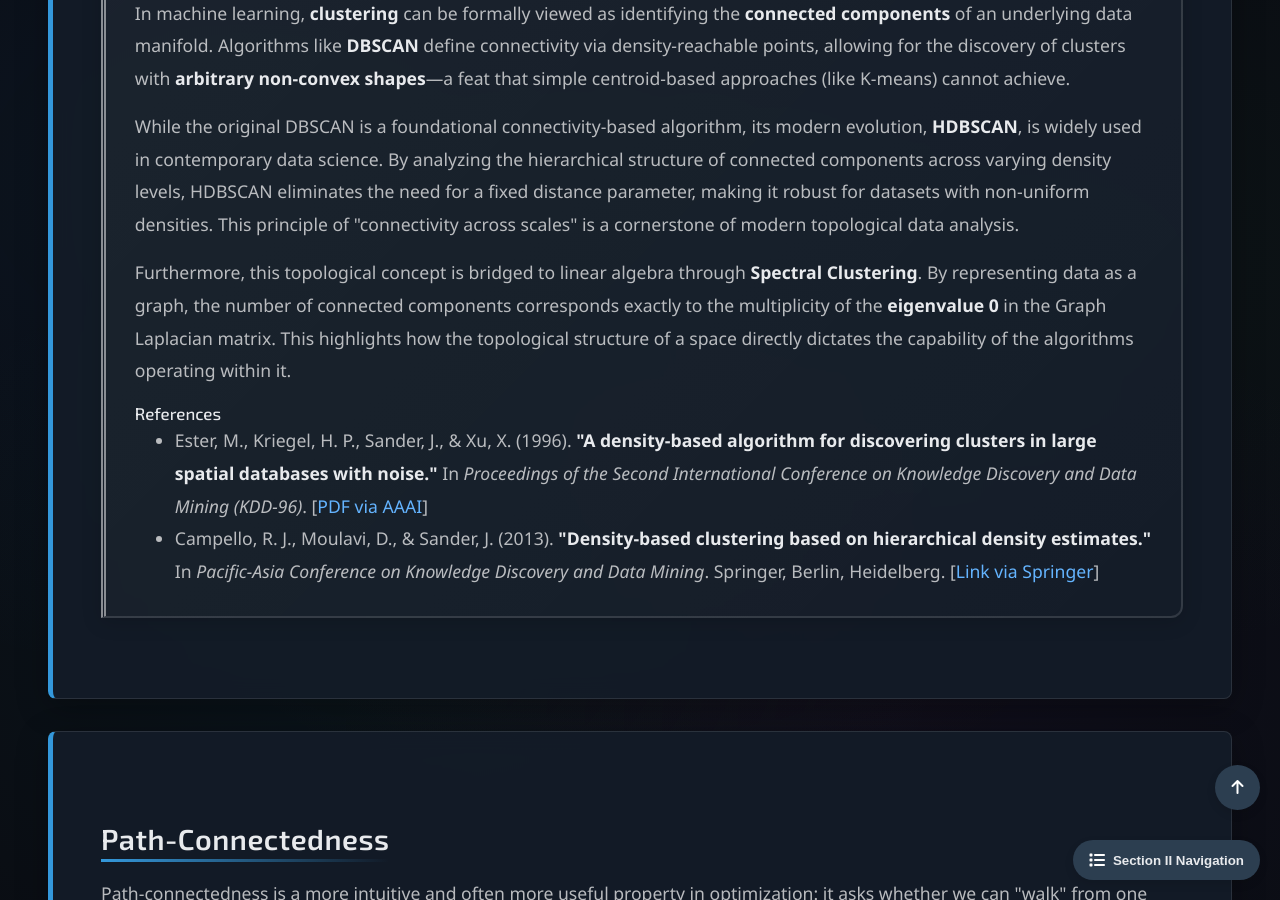
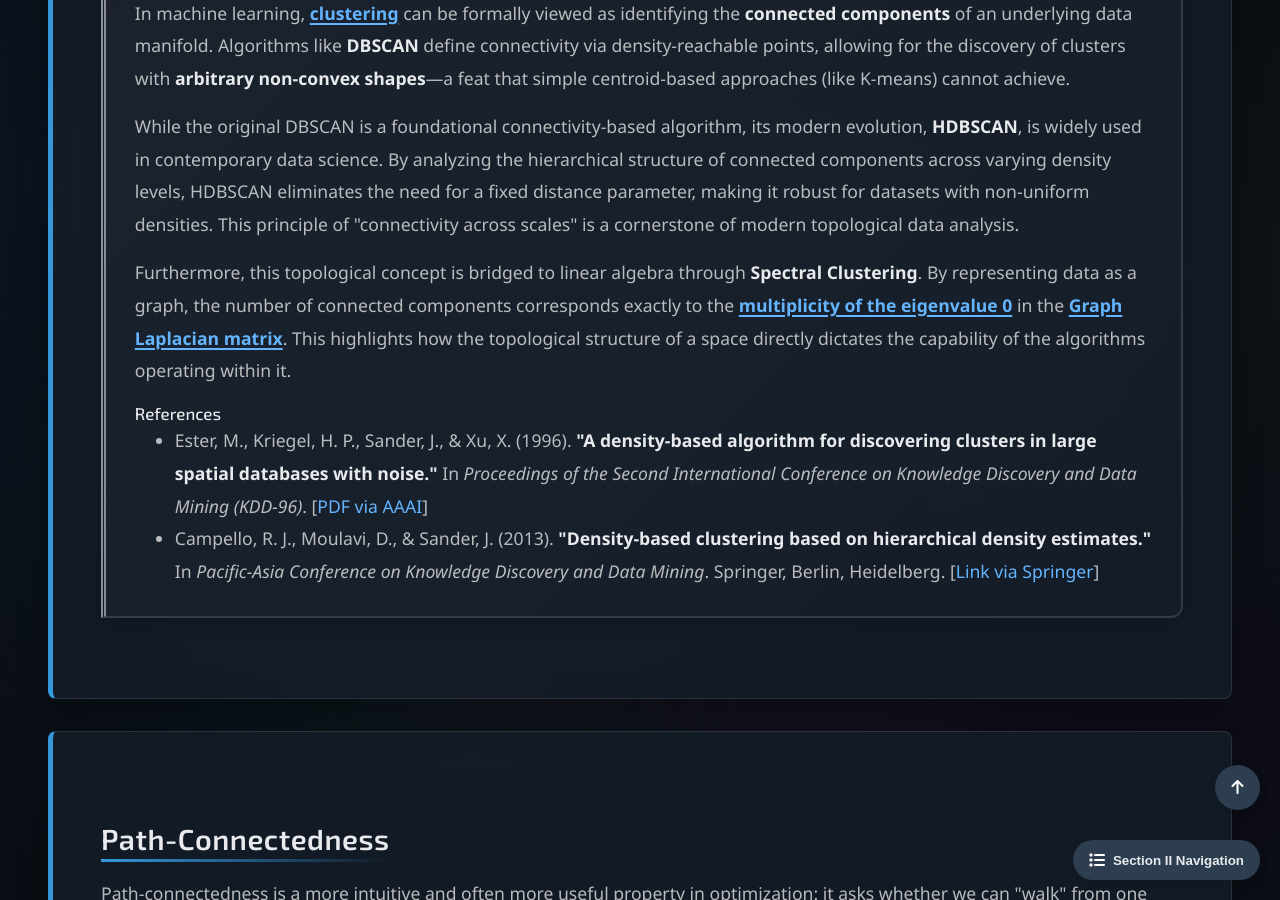
Before and after one commit to Yusukey01/yusukey01.github.io, a Jekyll site: the page built from Mathematics/Calculus/connectedness.html, in a window 1280 px wide and 900 px high, scrolled down 5142 px. Built offline with Jekyll 4.4.1, drawn with Linux system fonts in a browser that asks for light colours; some of the changed text lies outside the part shown.

Commit message:
added links

```diff
--- a/Mathematics/Calculus/connectedness.html
+++ b/Mathematics/Calculus/connectedness.html
@@ -101,7 +101,8 @@ uses_python: false
 
                 <p>
                     Connectedness is not just a static property of a space; it is also remarkably stable under transformations.
-                    Specifically, continuous functions cannot "break" a connected space into pieces
+                    Specifically, <a href="continuity.html"><strong>continuous</strong></a> functions cannot "break" a connected
+                    space into pieces.
                 </p>
 
                 <div class="theorem">
@@ -212,8 +213,8 @@ uses_python: false
                 <div class="insight-box">
                     <h3>CS Insight: Clustering as Component Identification</h3>
                     <p>
-                        In machine learning, <strong>clustering</strong> can be formally viewed as identifying the
-                        <strong>connected components</strong> of an underlying data manifold. Algorithms like <strong>DBSCAN</strong>
+                        In machine learning, <a href="../Machine_learning/clustering.html"><strong>clustering</strong></a> can be formally viewed
+                        as identifying the <strong>connected components</strong> of an underlying data manifold. Algorithms like <strong>DBSCAN</strong>
                         define connectivity via density-reachable points, allowing for the discovery of clusters with
                         <strong>arbitrary non-convex shapes</strong>—a feat that simple centroid-based approaches (like K-means) cannot achieve.
                     </p>
@@ -228,9 +229,10 @@ uses_python: false
 
                     <p>
                         Furthermore, this topological concept is bridged to linear algebra through <strong>Spectral Clustering</strong>.
-                        By representing data as a graph, the number of connected components corresponds exactly to the multiplicity of the
-                        <strong>eigenvalue 0</strong> in the Graph Laplacian matrix. This highlights how the topological structure of a
-                        space directly dictates the capability of the algorithms operating within it.
+                        By representing data as a graph, the number of connected components corresponds exactly to the
+                        <a href="../Linear_algebra/eigenvectors.html"><strong>multiplicity of the eigenvalue 0</strong></a>
+                         in the <a href="../Linear_algebra/graph_laplacian.html"><strong>Graph Laplacian matrix</strong></a>. This highlights
+                         how the topological structure of a space directly dictates the capability of the algorithms operating within it.
                     </p>
                     <h4>References</h4>
                     <ul style="padding-left: 40px;">
@@ -295,7 +297,8 @@ uses_python: false
                     </p>
 
                     <p>
-                        According to the <strong>Open Union Criterion</strong>, there exists a separation \(X = U \cup V\), where \(U\) and \(V\) are disjoint, non-empty open sets.
+                        According to the <strong>Open Union Criterion</strong>, there exists a separation \(X = U \cup V\), where \(U\) and \(V\) are disjoint,
+                        non-empty open sets.
                         Since \(U\) and \(V\) are non-empty, we can pick arbitrary points \(a \in U\) and \(b \in V\).
                         Because \(X\) is pathwise connected, there exists a continuous path \(f: [0, 1] \to X\) such that \(f(0) = a\) and \(f(1) = b\).
                     </p>
```
Also changed, not shown: other parts of Mathematics/Calculus/connectedness.html (+3 -3 lines).
